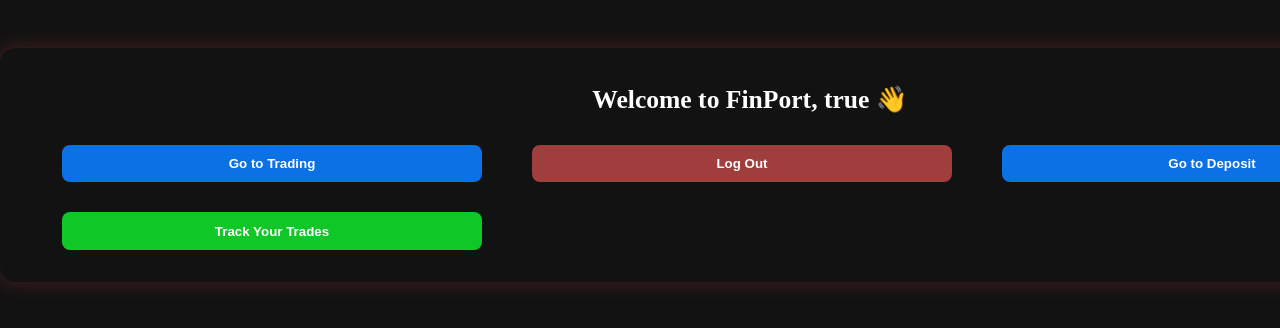
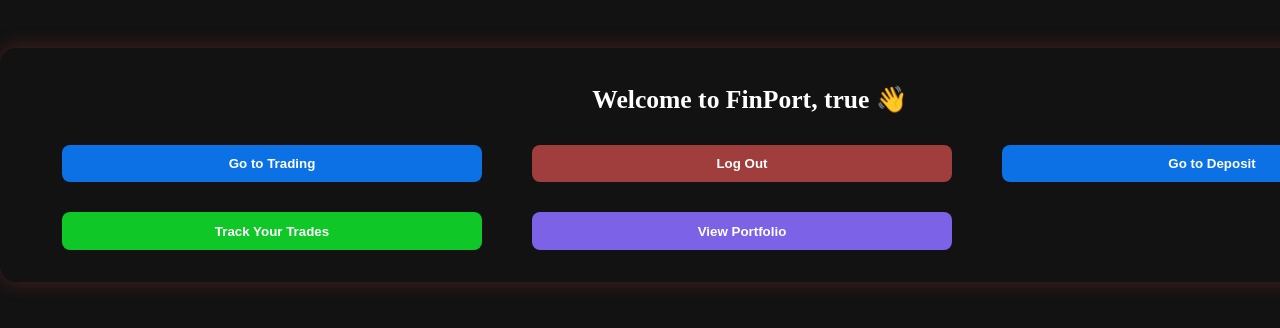
Before and after one commit to UmerAhmad11/FinPort, a React (Vite) app in the folder frontend/: page /frontpage in a window 1280 px wide. Shown: the top 328 px of the page. Built offline with nearby package versions, Linux system fonts and the light colour scheme; sample sign-in values are in the browser's storage.

Commit message:
Initialized Portfolio Page

```diff
--- a/frontend/src/App.css
+++ b/frontend/src/App.css
@@ -300,6 +300,24 @@
   background-color: #c6720a;
 }
 
+.front-to-portfolio-button {
+  margin-top: 0.5rem;
+  margin-left: 50px;
+  padding: 0.7rem;
+  width: 420px;
+  background-color: #7b62e7; /* Slightly different than submit */
+  border: none;
+  border-radius: 8px;
+  color: white;
+  font-weight: bold;
+  cursor: alias;
+  transition: background-color 0.3s ease;
+}
+
+.front-to-portfolio-button:hover {
+  background-color: #63298b;
+}
+
 
 .response {
   margin-top: 1.2rem;
--- a/frontend/src/App.jsx
+++ b/frontend/src/App.jsx
@@ -5,6 +5,7 @@
 import ProtectedRoute from './ProtectedRoute'; // ✅ import
 import Deposit from './Deposit';
 import TradesTracker from './TradesTracker';
+import Portfolio from './Portfolio';
 import './App.css';
 
 function App() {
@@ -44,6 +45,14 @@
             </ProtectedRoute>
           }
         />
+        <Route
+          path="/portfolio"
+          element={
+            <ProtectedRoute>
+              <Portfolio />
+            </ProtectedRoute>
+          }
+        />
       </Routes>
     </BrowserRouter>
   );
--- a/frontend/src/FrontPage.jsx
+++ b/frontend/src/FrontPage.jsx
@@ -53,6 +53,14 @@
                 >
                     Track Your Trades
                 </button>
+
+                <button
+                    type="button"
+                    className="front-to-portfolio-button"
+                    onClick={() => navigate('/portfolio')}
+                >
+                    View Portfolio
+                </button>
             </div>
 
 
--- /dev/null
+++ b/frontend/src/Portfolio.jsx
@@ -0,0 +1,10 @@
+import { useEffect, useState } from "react";
+import { useNavigate } from "react-router-dom";
+import './App.css';
+
+function Portfolio(){
+
+
+}
+
+export default Portfolio;
```
Also changed, not shown: 2 other files (tests, documents, lock files or other folders).
